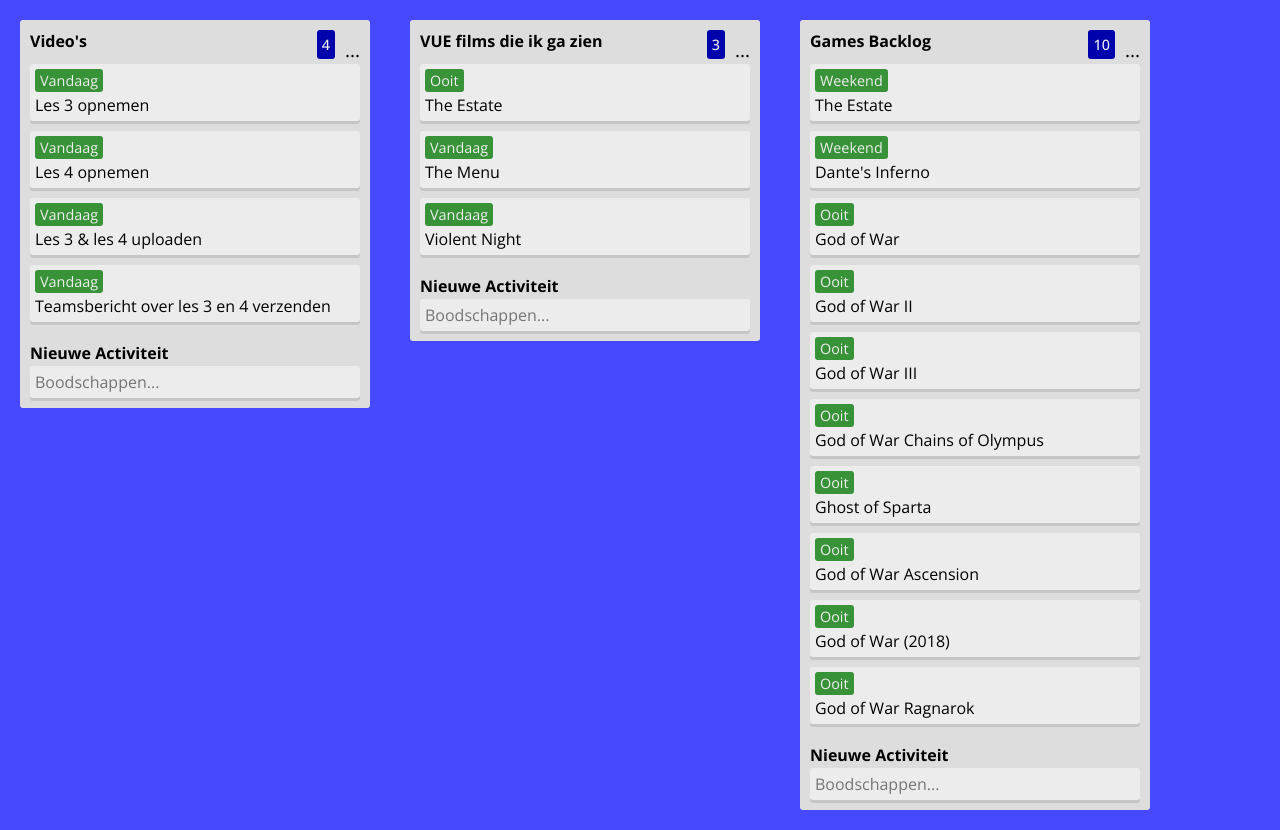
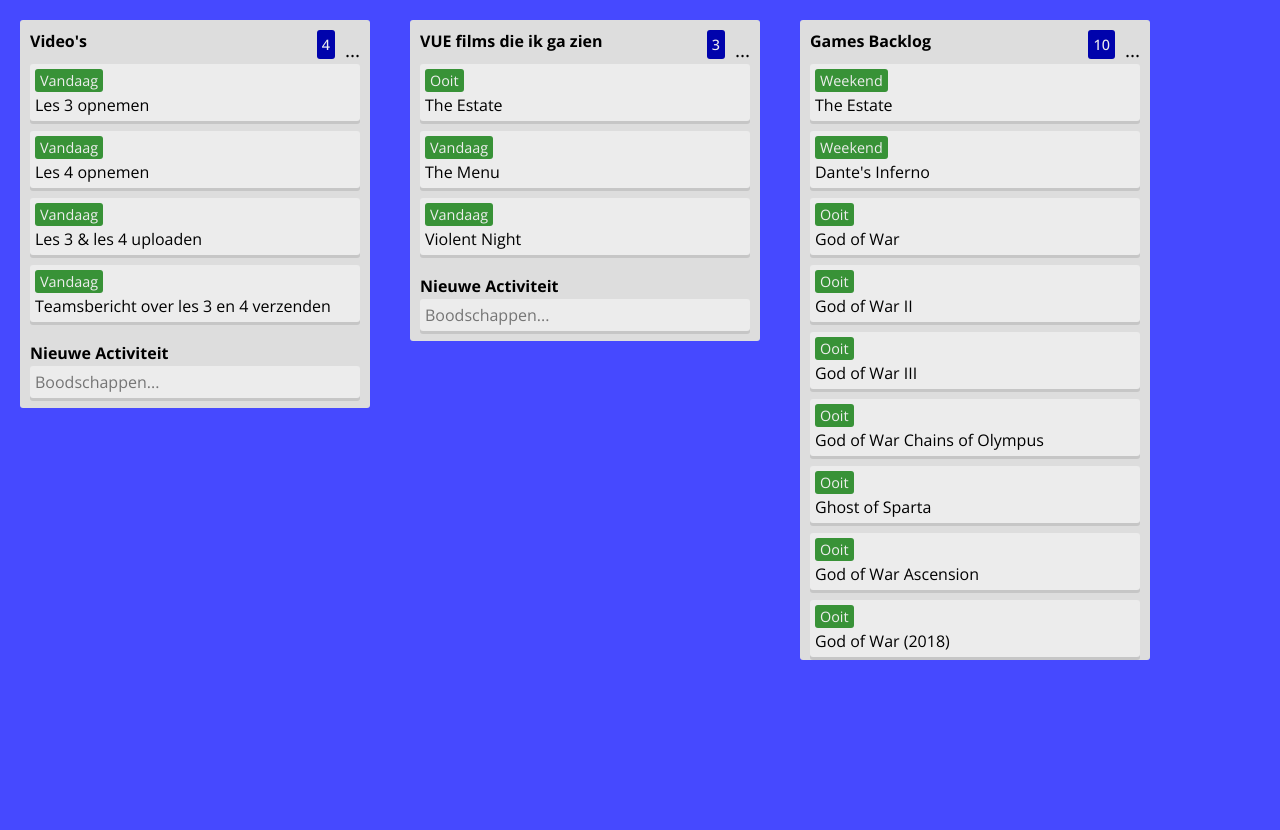
Before and after one commit to Jeroen-TheCodingFactory/trellie-react, a React (Create React App) app: page / in a window 1280 px wide. After the commit the page ends 800 px from the top, so only its background shows below. Built offline with nearby package versions, Linux system fonts and the light colour scheme.

Commit message:
danique you are awesome you fixed a bug<3 (#3)
Co-authored-by: Jeroen Rijsdijk <j.rijsdijk@ma-web.nl>

```diff
--- a/src/Components/Trellie/Trellie.css
+++ b/src/Components/Trellie/Trellie.css
@@ -5,7 +5,7 @@
     border-radius:0.3rem;
     height: max-content;
     flex-shrink: 0;
-    max-height: 80rem;
+    max-height: 80vh;
     overflow-y: scroll;
 }
 
```
